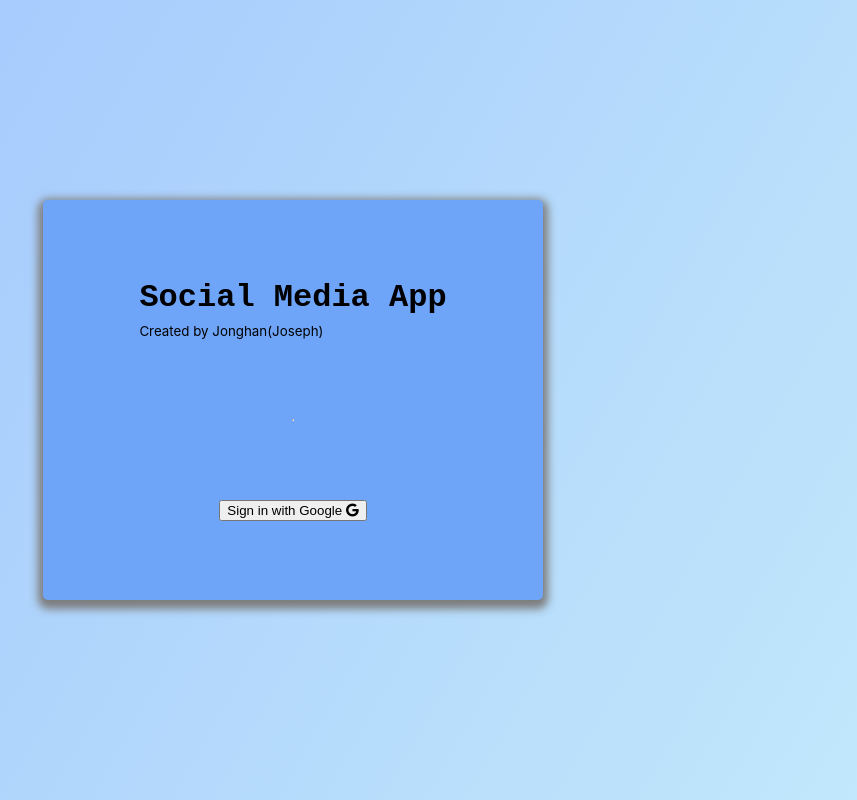
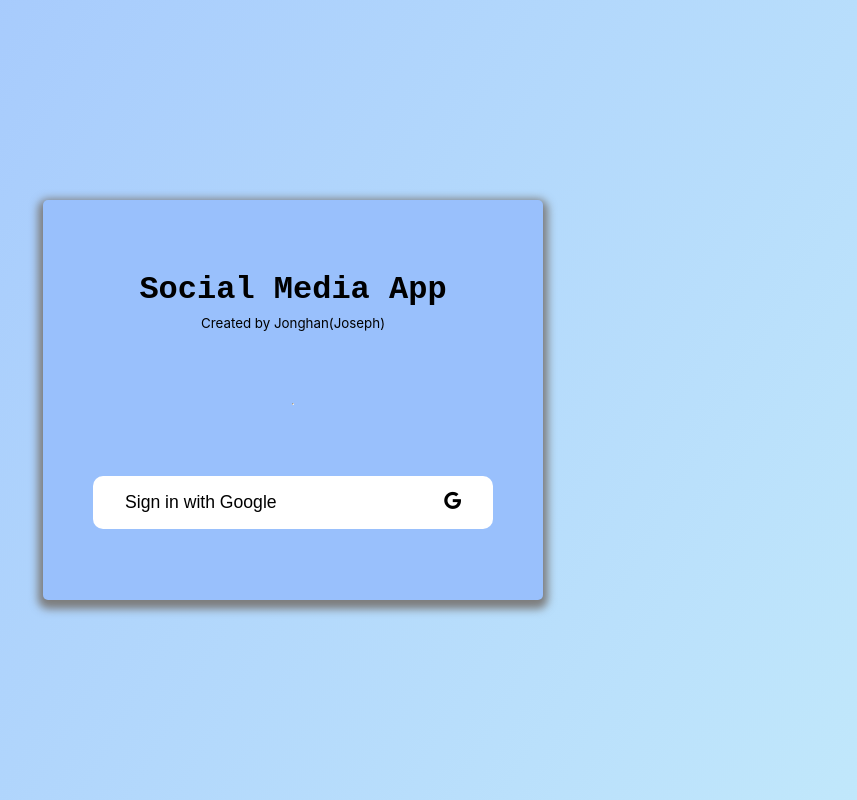
Before and after one commit to Jonghan-park/pern-social-media, a React (Create React App) app in the folder client/: page / in a window 1280 px wide. Shown: the whole page, without its empty margins (347-1204 px from the left). Built offline with nearby package versions, Linux system fonts and the light colour scheme.

Commit message:
Update context

```diff
--- a/client/src/App.js
+++ b/client/src/App.js
@@ -1,18 +1,19 @@
+import { useContext } from "react";
 import StyledApp from "./components/styled/App.styled";
 import GlobalStyle from "./components/styled/GlobalStyles";
 import { ThemeProvider } from "styled-components";
 import { gradientTheme } from "./themes";
 import { BrowserRouter } from "react-router-dom";
 import Signup from "./components/Signup";
+import { UserContext } from "./components/UserContext";
 
 function App() {
+  const user = useContext(UserContext);
   return (
     <BrowserRouter>
       <ThemeProvider theme={gradientTheme}>
         <GlobalStyle />
-        <StyledApp>
-          <Signup />
-        </StyledApp>
+        <StyledApp>{user.loggedIn ? "logged in " : <Signup />}</StyledApp>
       </ThemeProvider>
     </BrowserRouter>
   );
--- a/client/src/components/Signup.js
+++ b/client/src/components/Signup.js
@@ -2,9 +2,12 @@ import React from "react";
 import StyledSignup, { SignupButton } from "./styled/Signup.styled";
 
 const Signup = () => {
+  const Signin = (e) => {
+    e.preventDefault();
+  };
   return (
     <StyledSignup>
-      <form>
+      <form onSubmit={Signin}>
         <div>
           <h1>Social Media App</h1>
           <sub>Created by Jonghan(Joseph)</sub>
--- /dev/null
+++ b/client/src/components/UserContext.js
@@ -0,0 +1,13 @@
+import { useState, createContext } from "react";
+
+export const UserContext = createContext();
+
+const Context = ({ children }) => {
+  const [user, setUser] = useState(() => ({
+    loggedIn: false,
+  }));
+  // get the user
+  return <UserContext.Provider value={user}>{children}</UserContext.Provider>;
+};
+
+export default Context;
--- a/client/src/components/styled/Signup.styled.js
+++ b/client/src/components/styled/Signup.styled.js
@@ -17,12 +17,36 @@ const Signup = styled.div`
     justify-content: space-evenly;
     align-items: center;
     box-shadow: ${({ theme }) => theme.shadow};
+    text-align: center;
     h1 {
       font-family: "Courier New", Courier, cursive;
     }
   }
 `;
 
-export const SignupButton = styled.button``;
+export const SignupButton = styled.button`
+  display: flex;
+  justify-content: space-between;
+  font-size: 1.1rem;
+  width: 80%;
+  padding: 1rem 2rem;
+  border-radius: 10px;
+  appearance: none;
+  border: 0;
+  outline: none;
+  background-color: ${({ theme }) => theme.primary};
+  &:focus,
+  &:hover {
+    appearance: none;
+    border: 0;
+    outline: none;
+  }
+  &:hover {
+    background-color: ${({ theme }) => theme.primaryHover};
+  }
+  &:active {
+    transform: scale(0.98);
+  }
+`;
 
 export default Signup;
--- a/client/src/index.js
+++ b/client/src/index.js
@@ -1,10 +1,13 @@
 import React from "react";
 import ReactDOM from "react-dom/client";
 import App from "./App";
+import Context from "./components/UserContext";
 
 const root = ReactDOM.createRoot(document.getElementById("root"));
 root.render(
   <React.StrictMode>
-    <App />
+    <Context>
+      <App />
+    </Context>
   </React.StrictMode>
 );
--- a/client/src/themes.js
+++ b/client/src/themes.js
@@ -1,10 +1,10 @@
 export const gradientTheme = {
   body: "linear-gradient(120deg, #a1c4fd 0%, #c2e9fb 100%)",
-  elevation_1: "#6ea5f9",
+  elevation_1: "#99c0fc",
   elevation_2: "#2f2f2f",
   elevation_3: "#353535",
   text: "#f1f1f1",
-  primary: "#5a8a79",
-  primaryHover: "#386857",
+  primary: "#ffffff",
+  primaryHover: "#fff4d4",
   shadow: "0 4px 8px 5px #7d7d7d",
 };
```
